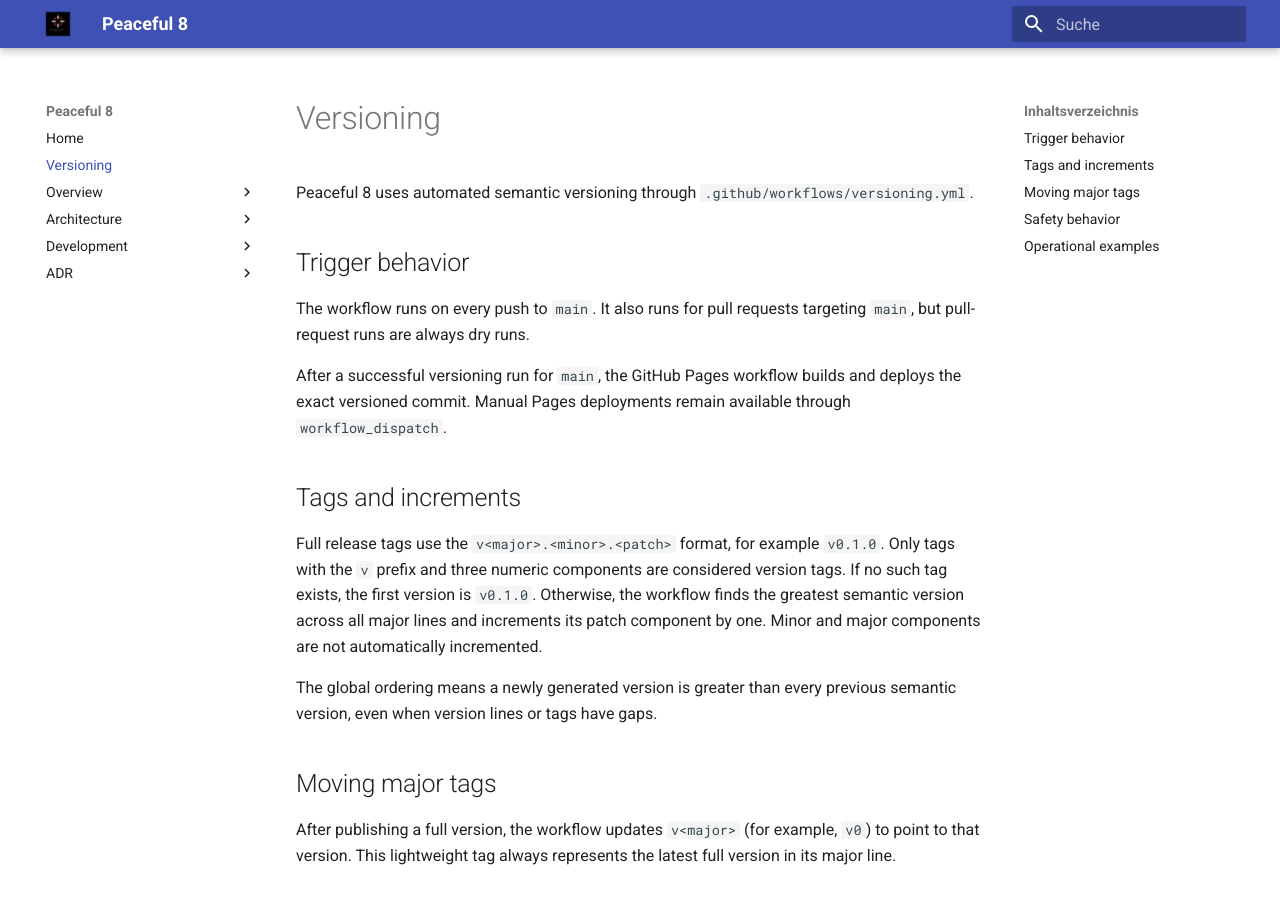
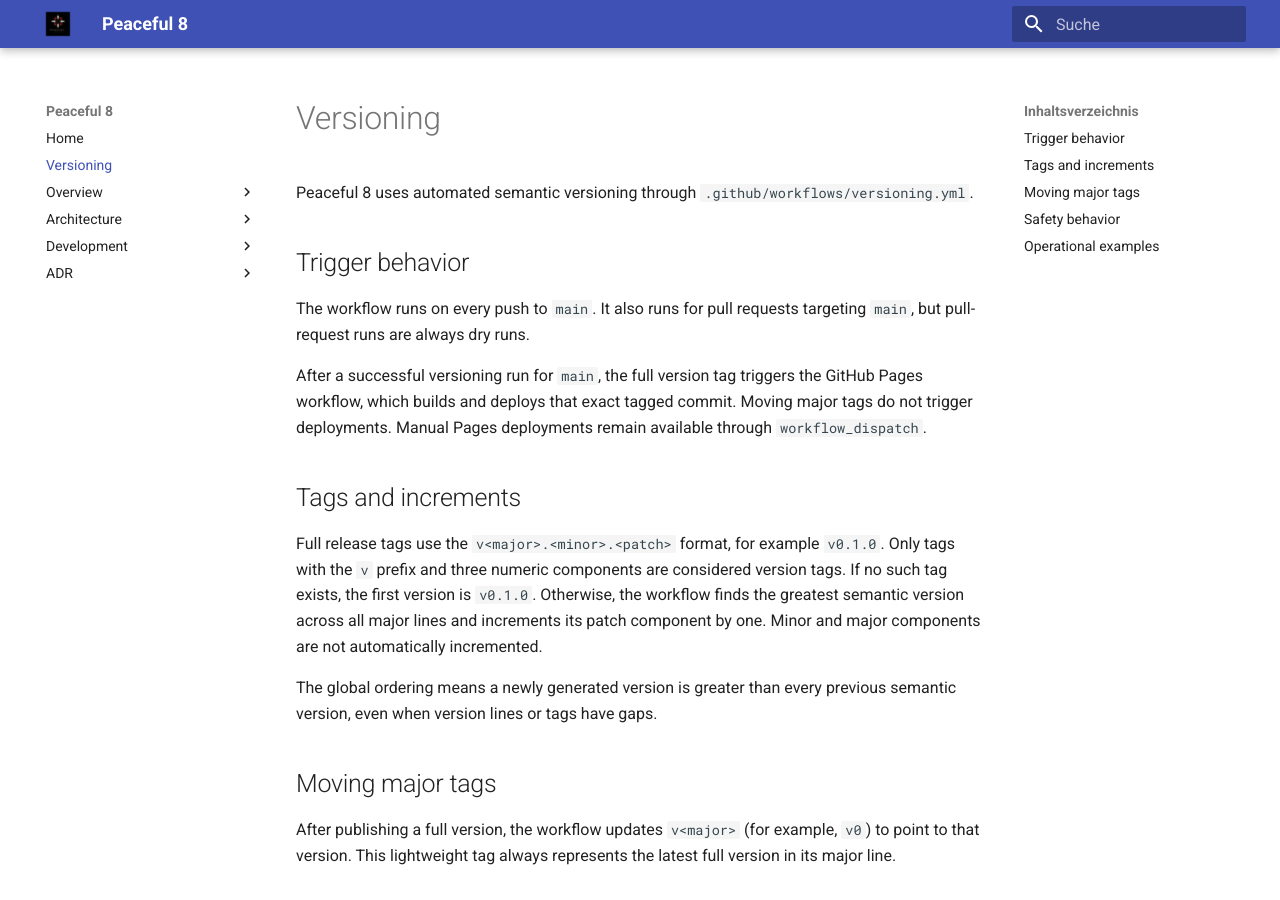
Before and after one commit to clavicarius/peaceful-8, an MkDocs documentation site: the page built from docs/VERSIONING.md, in a window 1280 px wide and 900 px high. Built offline with MkDocs 1.6.1 and Material for MkDocs 9.7.7, drawn with Linux system fonts in a browser that asks for light colours.

Commit message:
Deploy Pages only for full version tags
Co-authored-by: clavicarius <36035933+clavicarius@users.noreply.github.com>

```diff
--- a/docs/VERSIONING.md
+++ b/docs/VERSIONING.md
@@ -8,8 +8,9 @@ Peaceful 8 uses automated semantic versioning through
 The workflow runs on every push to `main`. It also runs for pull requests
 targeting `main`, but pull-request runs are always dry runs.
 
-After a successful versioning run for `main`, the GitHub Pages workflow builds
-and deploys the exact versioned commit. Manual Pages deployments remain
+After a successful versioning run for `main`, the full version tag triggers
+the GitHub Pages workflow, which builds and deploys that exact tagged commit.
+Moving major tags do not trigger deployments. Manual Pages deployments remain
 available through `workflow_dispatch`.
 
 ## Tags and increments
```
Also changed, not shown: 1 other file.
